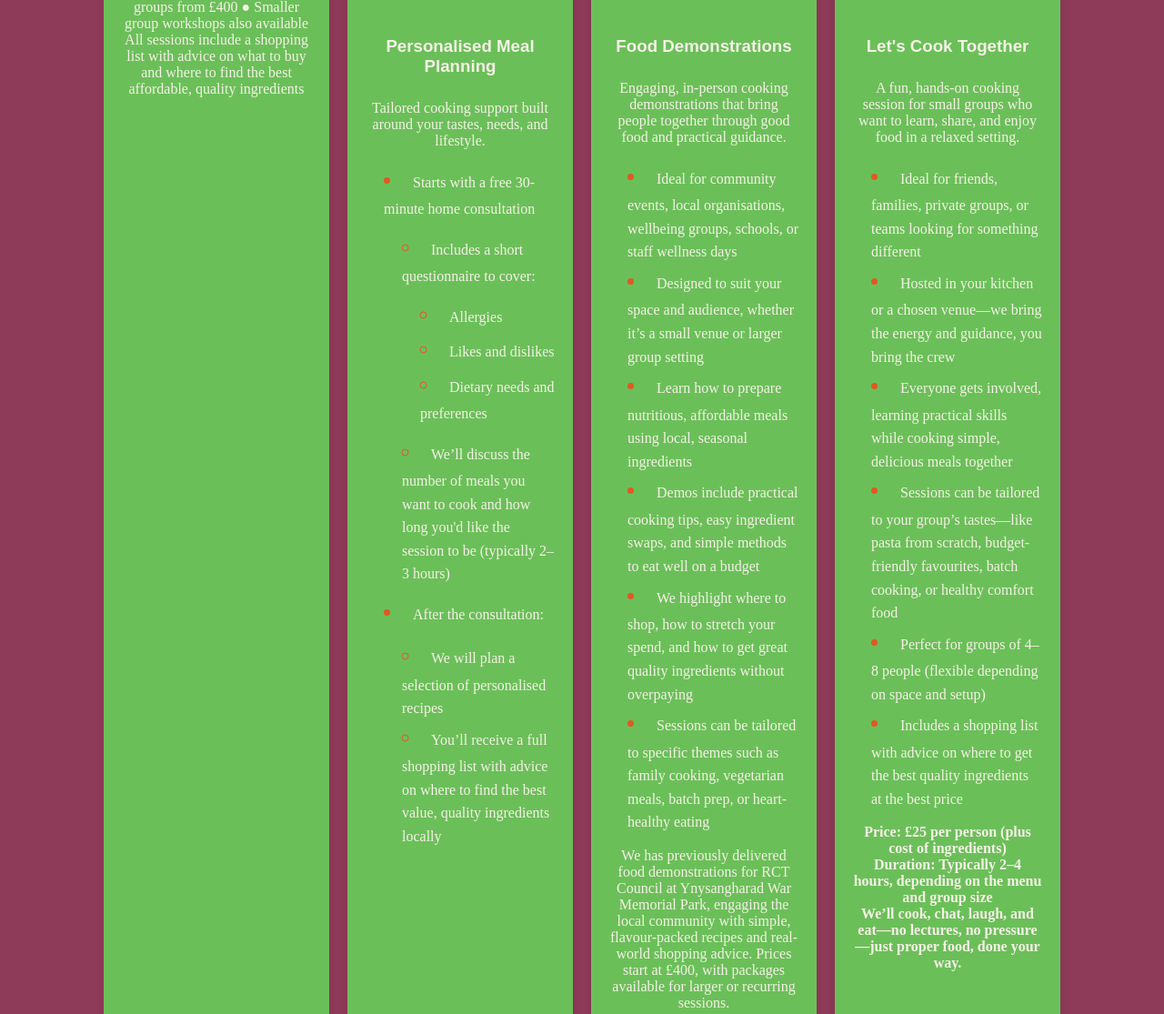
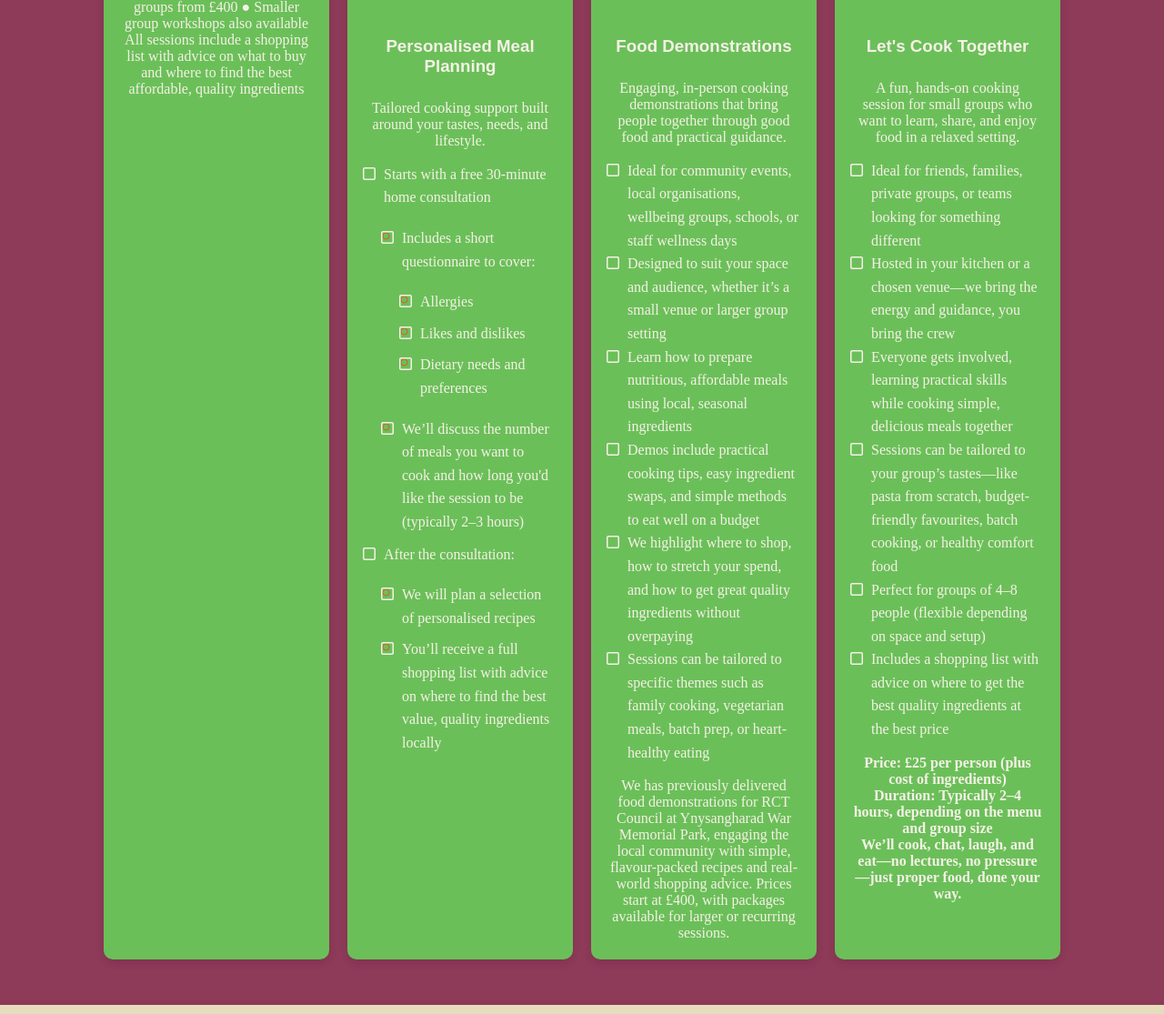
Before and after one commit to billyndroid/cook-me-fresh, a plain HTML site: page index.html in a window 1280 px wide. Shown: the part 1664-2779 px from the top of the page at 91% size. Drawn offline with Linux system fonts and the light colour scheme; grey boxes are pictures that could not be loaded.

Commit message:
update html
list icons

```diff
--- a/index.html
+++ b/index.html
@@ -137,23 +137,23 @@ enjoying the process. </p>
         <img src="./assets/IMG_5624crop.PNG" alt="Service 1">
         <h3>Personalised Meal Planning</h3>
         <p>Tailored cooking support built around your tastes, needs, and lifestyle.</p>
-        <ul>
-            <li>Starts with a free 30-minute home consultation
-                <ul>
-                    <li>Includes a short questionnaire to cover:
-                        <ul>
-                            <li>Allergies</li>
-                            <li>Likes and dislikes</li>
-                            <li>Dietary needs and preferences</li>
+        <ul class="fa-ul">
+            <li><span class="fa-li"><i class="far fa-square"></i></span>Starts with a free 30-minute home consultation
+                <ul class="fa-ul">
+                    <li><span class="fa-li"><i class="far fa-square"></i></span>Includes a short questionnaire to cover:
+                        <ul class="fa-ul">
+                            <li><span class="fa-li"><i class="far fa-square"></i></span>Allergies</li>
+                            <li><span class="fa-li"><i class="far fa-square"></i></span>Likes and dislikes</li>
+                            <li><span class="fa-li"><i class="far fa-square"></i></span>Dietary needs and preferences</li>
                         </ul>
                     </li>
-                    <li>We’ll discuss the number of meals you want to cook and how long you'd like the session to be (typically 2–3 hours)</li>
+                    <li><span class="fa-li"><i class="far fa-square"></i></span>We’ll discuss the number of meals you want to cook and how long you'd like the session to be (typically 2–3 hours)</li>
                 </ul>
             </li>
-            <li>After the consultation:
-                <ul>
-                    <li>We will plan a selection of personalised recipes</li>
-                    <li>You’ll receive a full shopping list with advice on where to find the best value, quality ingredients locally</li>
+            <li><span class="fa-li"><i class="far fa-square"></i></span>After the consultation:
+                <ul class="fa-ul">
+                    <li><span class="fa-li"><i class="far fa-square"></i></span>We will plan a selection of personalised recipes</li>
+                    <li><span class="fa-li"><i class="far fa-square"></i></span>You’ll receive a full shopping list with advice on where to find the best value, quality ingredients locally</li>
                 </ul>
             </li>
         </ul>
@@ -163,13 +163,13 @@ enjoying the process. </p>
         <h3>Food Demonstrations</h3>
         <p>Engaging, in-person cooking demonstrations that bring people together through good food and
             practical guidance.</p>
-        <ul>
-            <li>Ideal for community events, local organisations, wellbeing groups, schools, or staff wellness days</li>
-            <li>Designed to suit your space and audience, whether it’s a small venue or larger group setting</li>
-            <li>Learn how to prepare nutritious, affordable meals using local, seasonal ingredients</li>
-            <li>Demos include practical cooking tips, easy ingredient swaps, and simple methods to eat well on a budget</li>
-            <li>We highlight where to shop, how to stretch your spend, and how to get great quality ingredients without overpaying</li>
-            <li>Sessions can be tailored to specific themes such as family cooking, vegetarian meals, batch prep, or heart-healthy eating</li>
+        <ul class="fa-ul">
+            <li><span class="fa-li"><i class="far fa-square"></i></span>Ideal for community events, local organisations, wellbeing groups, schools, or staff wellness days</li>
+            <li><span class="fa-li"><i class="far fa-square"></i></span>Designed to suit your space and audience, whether it’s a small venue or larger group setting</li>
+            <li><span class="fa-li"><i class="far fa-square"></i></span>Learn how to prepare nutritious, affordable meals using local, seasonal ingredients</li>
+            <li><span class="fa-li"><i class="far fa-square"></i></span>Demos include practical cooking tips, easy ingredient swaps, and simple methods to eat well on a budget</li>
+            <li><span class="fa-li"><i class="far fa-square"></i></span>We highlight where to shop, how to stretch your spend, and how to get great quality ingredients without overpaying</li>
+            <li><span class="fa-li"><i class="far fa-square"></i></span>Sessions can be tailored to specific themes such as family cooking, vegetarian meals, batch prep, or heart-healthy eating</li>
         </ul>
         <p>We has previously delivered food demonstrations for RCT Council at Ynysangharad War
             Memorial Park, engaging the local community with simple, flavour-packed recipes and
@@ -182,13 +182,13 @@ enjoying the process. </p>
         <h3>Let's Cook Together</h3>
         <p>A fun, hands-on cooking session for small groups who want to learn, share, and enjoy food in a
             relaxed setting.</p>
-        <ul>
-            <li>Ideal for friends, families, private groups, or teams looking for something different</li>
-            <li>Hosted in your kitchen or a chosen venue—we bring the energy and guidance, you bring the crew</li>
-            <li>Everyone gets involved, learning practical skills while cooking simple, delicious meals together</li>
-            <li>Sessions can be tailored to your group’s tastes—like pasta from scratch, budget-friendly favourites, batch cooking, or healthy comfort food</li>
-            <li>Perfect for groups of 4–8 people (flexible depending on space and setup)</li>
-            <li>Includes a shopping list with advice on where to get the best quality ingredients at the best price</li>
+        <ul class="fa-ul">
+            <li><span class="fa-li"><i class="far fa-square"></i></span>Ideal for friends, families, private groups, or teams looking for something different</li>
+            <li><span class="fa-li"><i class="far fa-square"></i></span>Hosted in your kitchen or a chosen venue—we bring the energy and guidance, you bring the crew</li>
+            <li><span class="fa-li"><i class="far fa-square"></i></span>Everyone gets involved, learning practical skills while cooking simple, delicious meals together</li>
+            <li><span class="fa-li"><i class="far fa-square"></i></span>Sessions can be tailored to your group’s tastes—like pasta from scratch, budget-friendly favourites, batch cooking, or healthy comfort food</li>
+            <li><span class="fa-li"><i class="far fa-square"></i></span>Perfect for groups of 4–8 people (flexible depending on space and setup)</li>
+            <li><span class="fa-li"><i class="far fa-square"></i></span>Includes a shopping list with advice on where to get the best quality ingredients at the best price</li>
         </ul>
         <strong><p>Price: £25 per person (plus cost of ingredients)</p>
         <p>Duration: Typically 2–4 hours, depending on the menu and group size</p>
--- a/styles/style.css
+++ b/styles/style.css
@@ -189,8 +189,7 @@
 
 /* Service Card List Styling */
 .service-card ul {
-    list-style-type: disc; /* Use modern bullet points */
-    list-style-position: inside; /* Align bullets with the text */
+
     margin: 15px 0; /* Add spacing above and below the list */
     padding-left: 20px; /* Add padding for proper alignment */
     text-align: left; /* Align text to the left */
```
